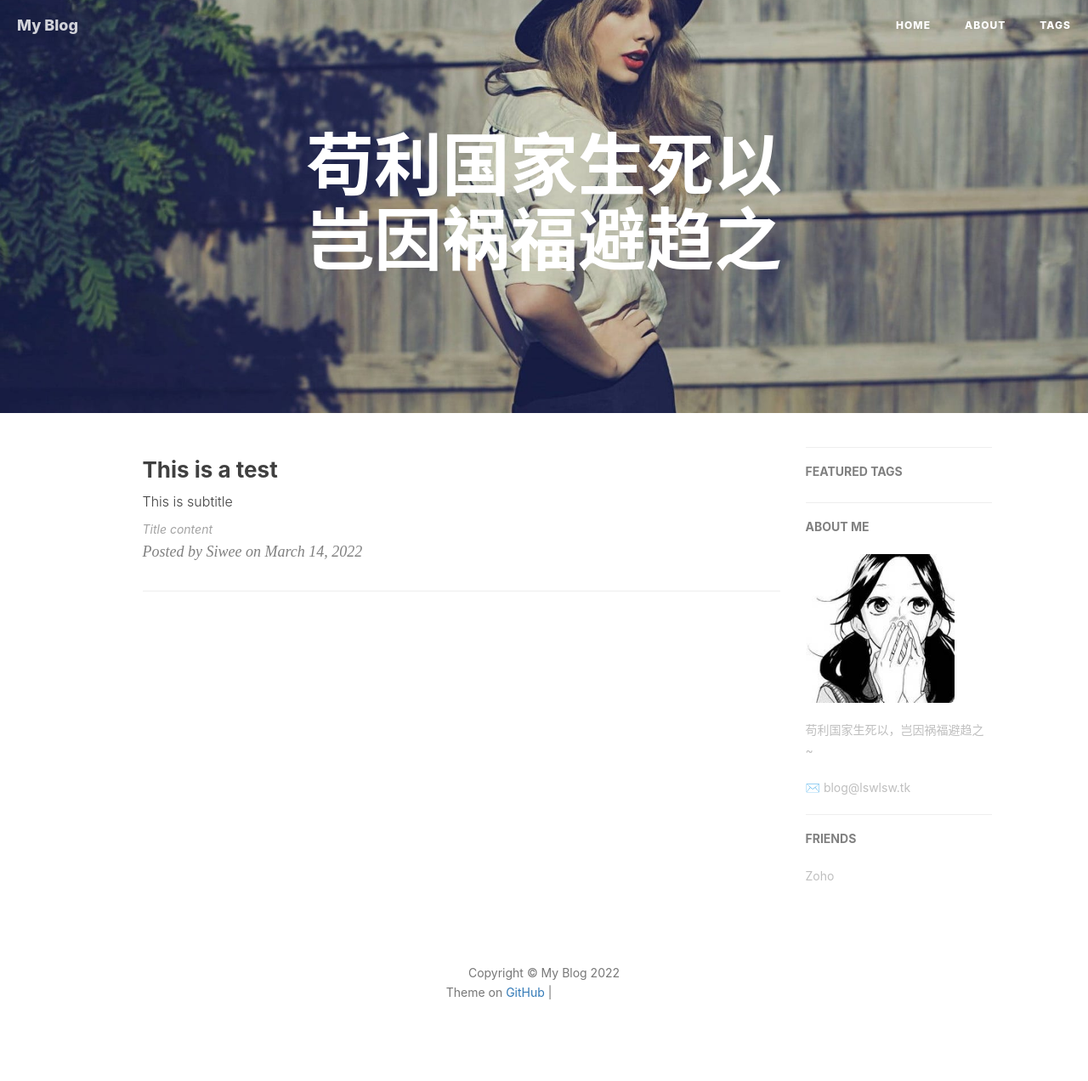
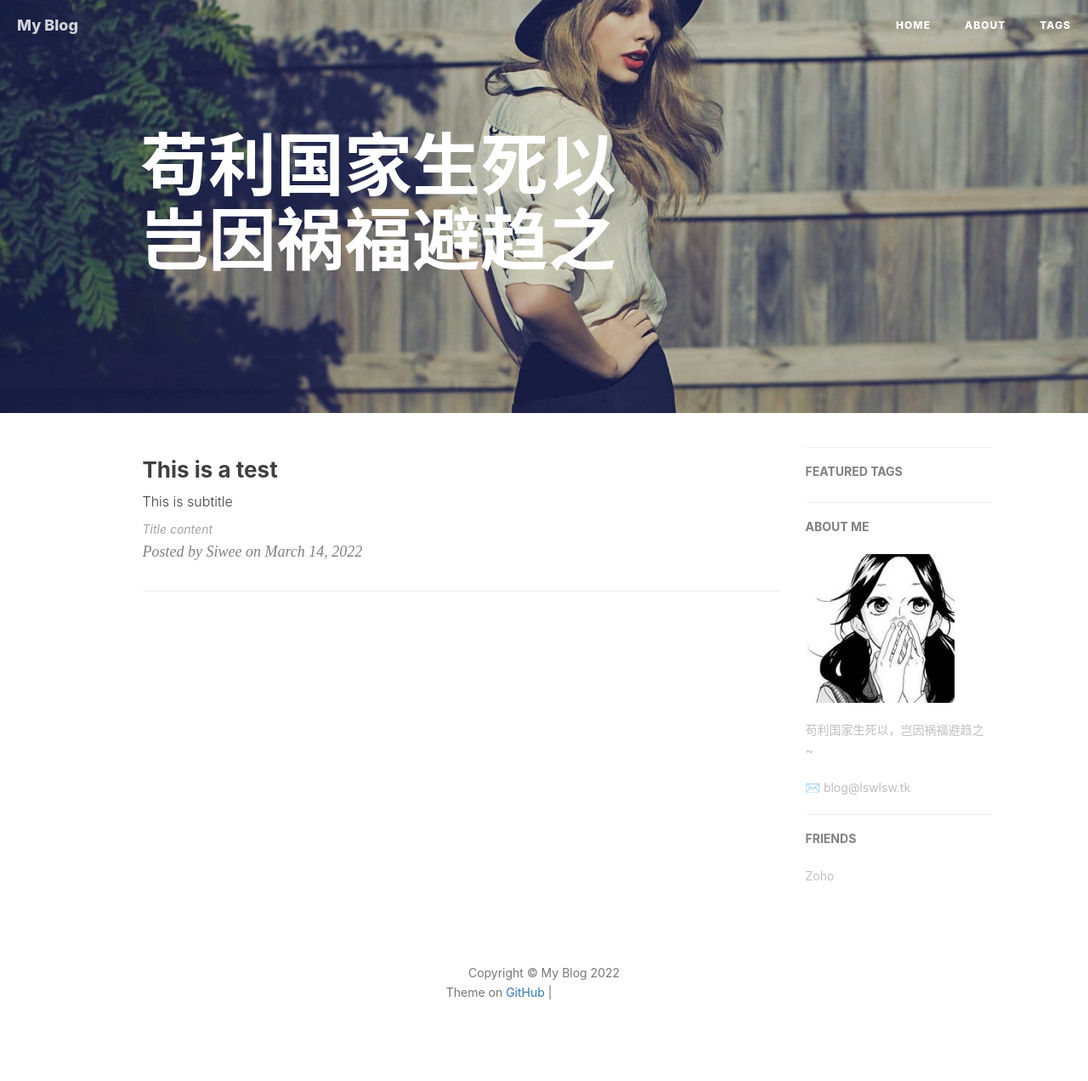
Before and after one commit to lswliusiwei/lswliusiwei.github.io, a Jekyll site: the page built from index.html, in a window 1280 px wide. Shown: the whole page at 85% size. Built offline with Jekyll 4.4.1, drawn with Linux system fonts in a browser that asks for light colours; nearby versions of some CDN libraries; the list of posts is cut into pages by our own code; comment, search, counter and statistics services are not loaded; grey boxes are pictures that could not be loaded.

Commit message:
Update index.html

```diff
--- a/_layouts/index.html
+++ b/_layouts/index.html
@@ -6,7 +6,7 @@ layout: default
 <header class="intro-header" style="background-image: url('{{ site.baseurl }}/{% if page.header-img %}{{ page.header-img }}{% else %}{{ site.header-img }}{% endif %}')">
     <div class="container">
         <div class="row">
-            <div class="col-lg-8 col-lg-offset-2">
+            <div class="col-lg-8">
                 <div class="site-heading">
                     <h1>{% if page.title %}{{ page.description }}{% else %}{{ page.description }}{% endif %}</h1>
                 </div>
```
